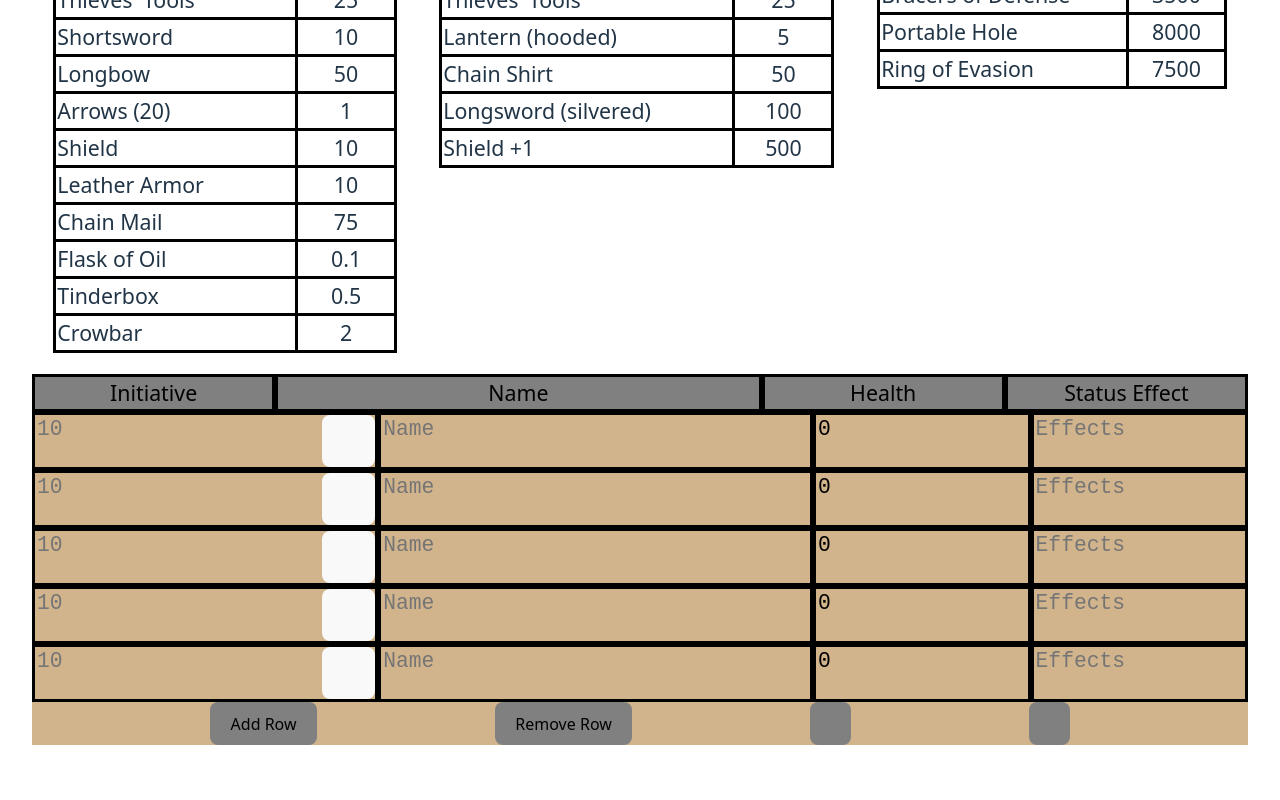
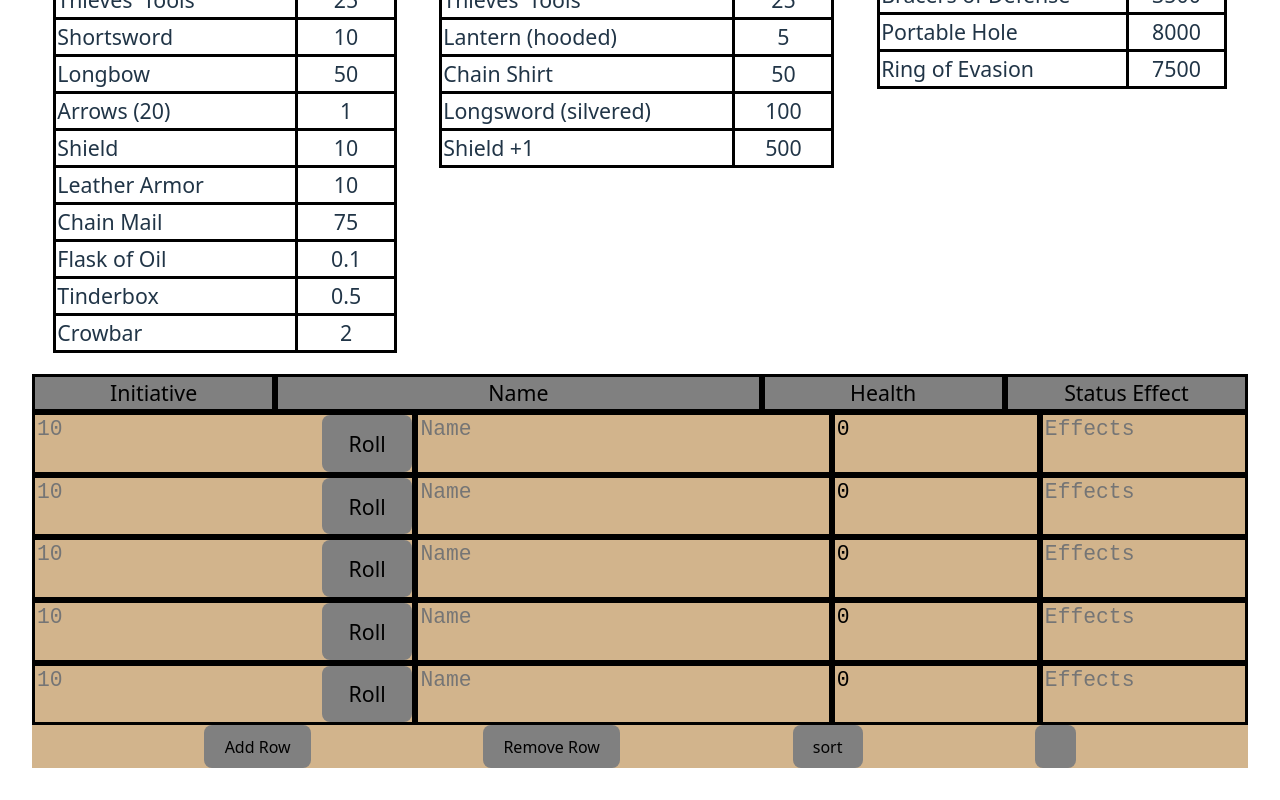
Before and after one commit to MikeShort11/DNDTools, a React (Vite) app: page / in a window 1280 px wide. Shown: the part 600-1400 px from the top of the page. Before the commit the page ends 1377 px from the top, so only its background shows below. Built offline with nearby package versions, Linux system fonts and the light colour scheme.

Commit message:
tiny change just moving to my laptop

```diff
--- a/src/components/InitiativeTracker/index.jsx
+++ b/src/components/InitiativeTracker/index.jsx
@@ -63,7 +63,7 @@ export default function Tracker() {
 			<div className="InitiativeTrackerItem" id="InitiativeItem" key={i}>
 				<div className='InitiativeTrackerDetail'>
 					<textarea className='InitiativeTrackerDetail' id="InitiativeSlot" placeholder="10" />
-					<button id="initiativeRollBtn" onClick={rollInitiatve}></button>
+					<button id="initiativeRollBtn" onClick={rollInitiatve}>Roll</button>
 				</div>
 				<textarea className="InitiativeTrackerDetail" id="Name" placeholder="Name" />
 				<textarea
@@ -94,7 +94,7 @@ export default function Tracker() {
 			<div className="bottomButtons">
 				<button onClick={addRow}>Add Row</button>
 				<button onClick={delRow}>Remove Row</button>
-				<button onClick={addRow}></button>
+				<button onClick={addRow}>sort</button>
 				<button onClick={addRow}></button>
 			</div>
 
@@ -108,10 +108,9 @@ export default function Tracker() {
 					}}
 				>
 					<input type='number' defaultValue='1' id='incrementNum'></input>
-					<button onClick={handleClose}>Close</button>
 					<button onClick={addHealth}>+</button>
 					<button onClick={subHealth}>-</button>
-
+					<button onClick={handleClose}>Close</button>
 				</div>
 			)}
 
--- a/src/components/InitiativeTracker/initiative.css
+++ b/src/components/InitiativeTracker/initiative.css
@@ -1,3 +1,7 @@
+button {
+	background-color: gray;
+}
+
 .InitiativeTrackerItem {
 	display: grid;
 	grid-template-columns: 1fr 2fr 1fr 1fr;
```
